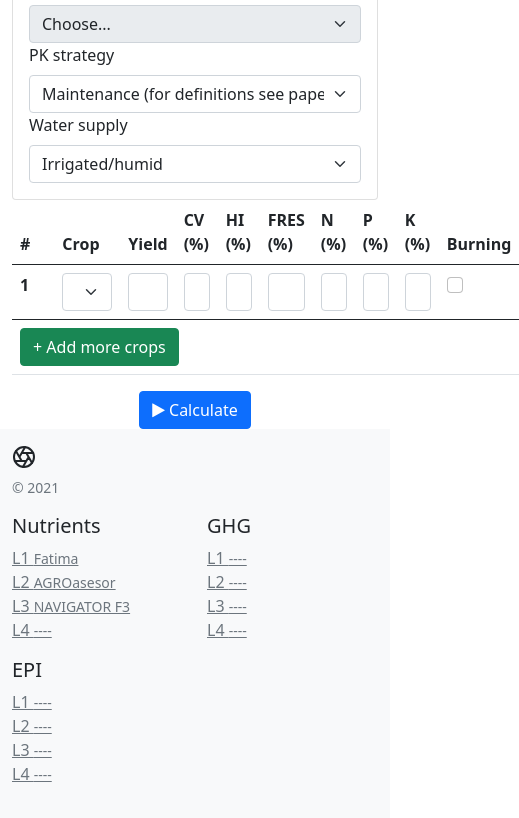
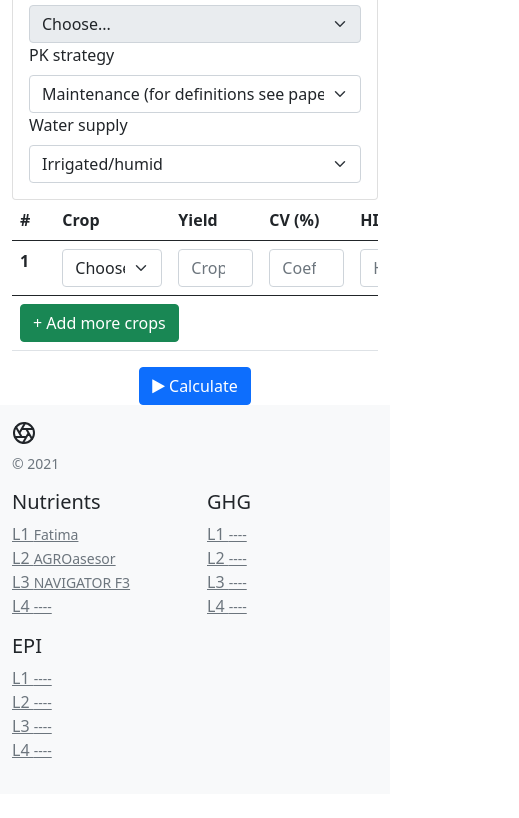
Before and after one commit to tsig-idr/navigator-tool, a website: page public/nutrients/navigator-f3.html in a window 390 px wide. Shown: the part 719-1537 px from the top of the page, 519 px wide, since content can reach past the window. After the commit the page ends 1513 px from the top, so only its background shows below. Drawn offline with nearby package versions, Linux system fonts and the light colour scheme; no server answers.

Commit message:
Arreglos responsive y correr en srv

```diff
--- a/public/css/product.css
+++ b/public/css/product.css
@@ -61,6 +61,13 @@
   background-color: #e5e5e5;
 }
 
+#tableNPKCrops .form-control{
+  min-width: 75px;
+}
+
+#tableNPKCrops .form-select{
+  min-width: 100px;
+}
 
 /*
  * Extra utilities
--- a/public/nutrients/navigator-f3.html
+++ b/public/nutrients/navigator-f3.html
@@ -233,6 +233,7 @@
           </div>
 
           <div class="col-md-12">
+            <div class="table-responsive">
             <table class="table" id="tableNPKCrops">
               <thead>
                 <tr>
@@ -373,6 +374,7 @@
               </tfoot>
             </table>
           </div>
+          </div>
           <div class="col-md-12 text-center">
             <button
               type="button"
--- a/src/index.js
+++ b/src/index.js
@@ -25,7 +25,7 @@ app.disable('x-powered-by');
 
 app.use(cors());
 app.use(express.static('public'));
-app.use(express.urlencoded({ extended: true}));
+//app.use(express.urlencoded({ extended: true}));
 app.use(bodyParser.json({
   limit: '200mb'
 }));
```
Also changed, not shown: public/nutrients/best-fertilizer.html (+2 -0 lines).
